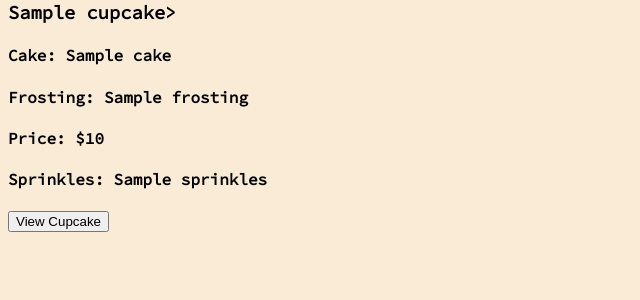
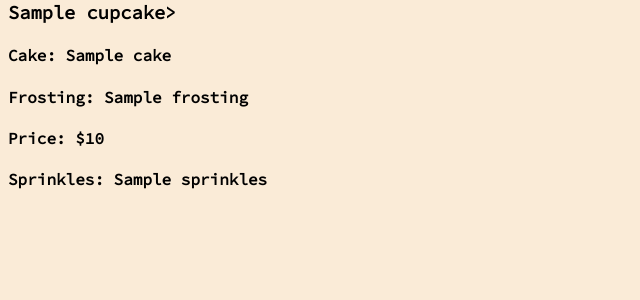
Before and after one commit to austinholmes33/unit-project-2, a Flask app: template starter/templates/individual_cupcake.html in a window 1280 px wide. Shown: the part 136-436 px from the top of the page, without its empty margins (0-640 px from the left). Run offline with Flask 2, Linux system fonts and the light colour scheme; the template is opened without the code that fills it: most values are stand-ins (such as "Sample title", 1, 10 or a date in 2020).

Commit message:
multiple changes made to individual cupcakes page and functionality

```diff
--- a/starter/cupcakes.py
+++ b/starter/cupcakes.py
@@ -139,7 +139,7 @@ def get_cupcakes(file):
         reader = list(reader)
         return reader
 
-def find_cupcake(file, cupcake):
+def find_cupcake(file, name):
     for cupcake in get_cupcakes(file):
         print(cupcake)
         if cupcake["name"] == name:
--- a/starter/server.py
+++ b/starter/server.py
@@ -12,8 +12,19 @@ def all_cupcakes():
     return render_template("cupcakes.html", cupcakes = get_cupcakes("cupcakes.csv"))
 
 @app.route("/cupcake_individual")
-def individual_cupcake(name):
-    return render_template("individual_cupcake.html", cupcakes = find_cupcake("cupcakes.csv", name))
+def individual_cupcake():
+    cupcakes = get_cupcakes("view.csv")
+    return render_template("individual_cupcake.html", cupcakes = cupcakes)
+
+@app.route("/view_cupcake/<name>")
+def view_cupcake(name):
+    cupcake = find_cupcake("cupcakes.csv", name)
+
+    if cupcake:
+        add_cupcake_dictionary("view.csv", cupcake)
+        return redirect(url_for("individual_cupcake"))
+    else:
+        return "Sorry, cupcake not found."
 
 @app.route("/order")
 def order():
--- a/starter/templates/cupcakes.html
+++ b/starter/templates/cupcakes.html
@@ -28,6 +28,9 @@
         <a href="{{ url_for ('add_cupcake', name=cupcake['name']) }}">
             <button>Add to Cart</button>
         </a>
+        <a href="{{ url_for ('view_cupcake', name=cupcake['name']) }}">
+            <button>View Item</button>
+        </a>
     {% endfor %}
 
 </body>
--- a/starter/templates/index.html
+++ b/starter/templates/index.html
@@ -18,9 +18,9 @@
             <div class="anchor-1">
                 <a href="/cupcakes">All Cupcakes</a>
             </div>
-            <div class="anchor-2">
+            <!-- <div class="anchor-2">
                 <a href="/cupcake_individual">Individual Cupcakes</a>
-            </div>
+            </div> -->
             <div class="anchor-3">
                 <a href="/order">Order</a>
             </div>
--- a/starter/templates/individual_cupcake.html
+++ b/starter/templates/individual_cupcake.html
@@ -26,8 +26,6 @@
                 <h4>Frosting: {{ cupcake["frosting"] }}</h4>
                 <h4><b>Price: ${{ cupcake["price"] }}</b></h4>
                 <h4>Sprinkles: {{ cupcake["sprinkles"] }}</h4>
-                <a href="{{ url_for ('find_cupcake', name=cupcake['name']) }}">
-                    <button>View Cupcake</button>
             </p>
     {% endfor %}
 </body>
--- /dev/null
+++ b/starter/view.csv
@@ -0,0 +1,2 @@
+Medium,medium triple chocolate,chocolate,chocolate,chocolate,,3.5
+Medium,medium triple chocolate,chocolate,chocolate,chocolate,,3.5
```
